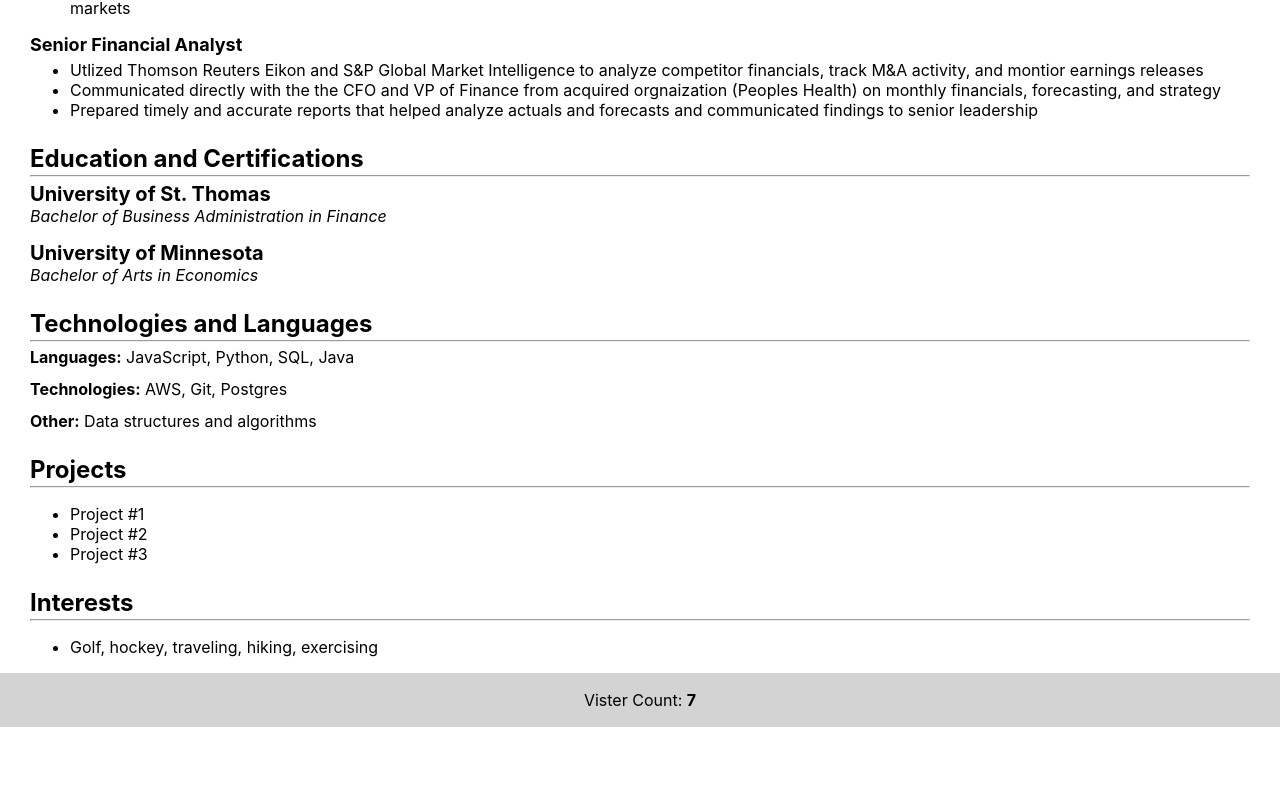
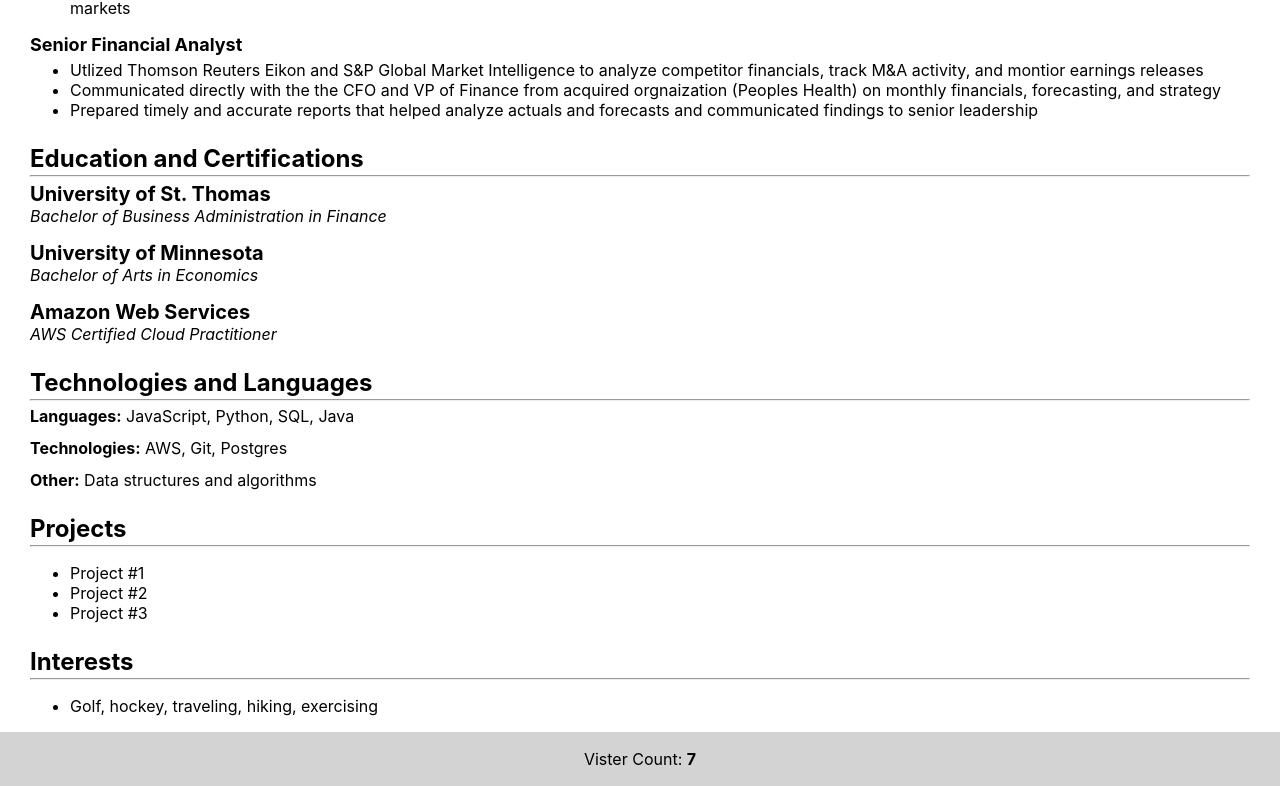
Before and after one commit to kkauma/aws-cloud-resume, a React (Create React App) app: page / in a window 1280 px wide. Shown: the part 656-1442 px from the top of the page. Before the commit the page ends 1383 px from the top, so only its background shows below. Built offline with nearby package versions, Linux system fonts and the light colour scheme; the HTML template or start-up script is replaced by a standard one.

Commit message:
add aws certification

```diff
--- a/src/components/Main.css
+++ b/src/components/Main.css
@@ -42,7 +42,8 @@ hr {
   margin-bottom: 5px;
 }
 
-.uofm {
+.uofm,
+.aws-certs {
   margin-top: 15px;
   font-size: 20px;
   margin-bottom: 0px;
--- a/src/components/Main.js
+++ b/src/components/Main.js
@@ -77,6 +77,9 @@ export default function Main() {
 
         <h4 className="uofm">University of Minnesota</h4>
         <i>Bachelor of Arts in Economics</i>
+
+        <h4 className="aws-certs">Amazon Web Services</h4>
+        <i>AWS Certified Cloud Practitioner</i>
       </div>
 
       <div>
```
